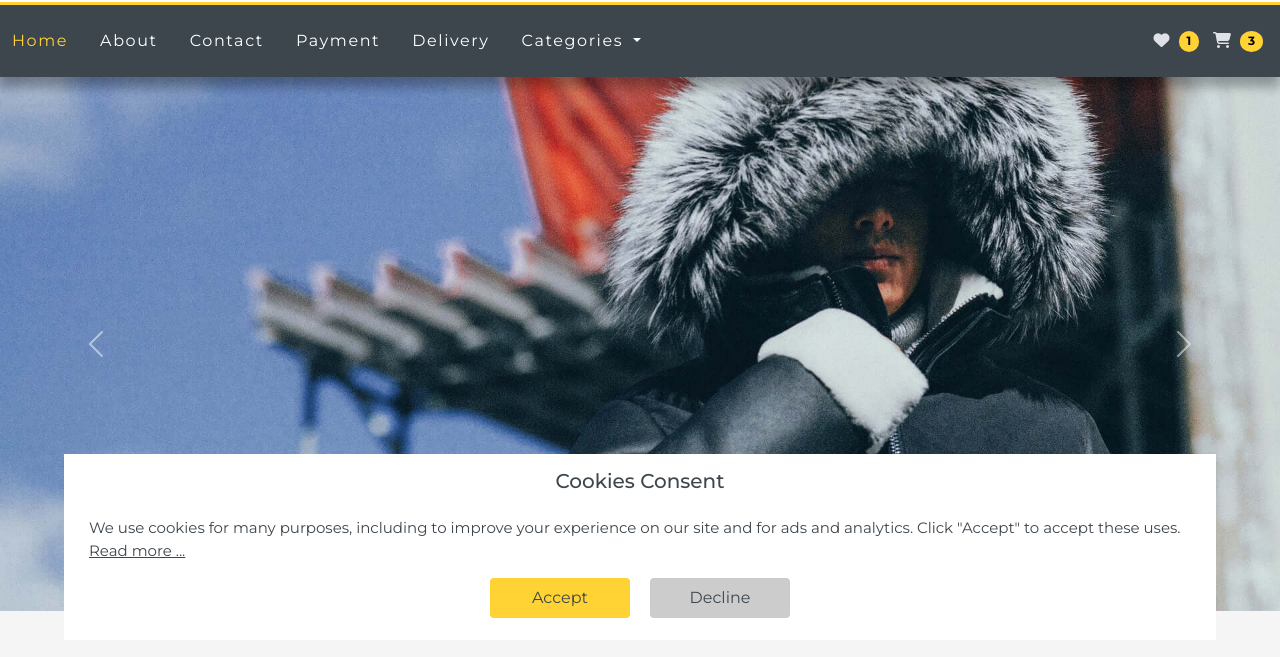
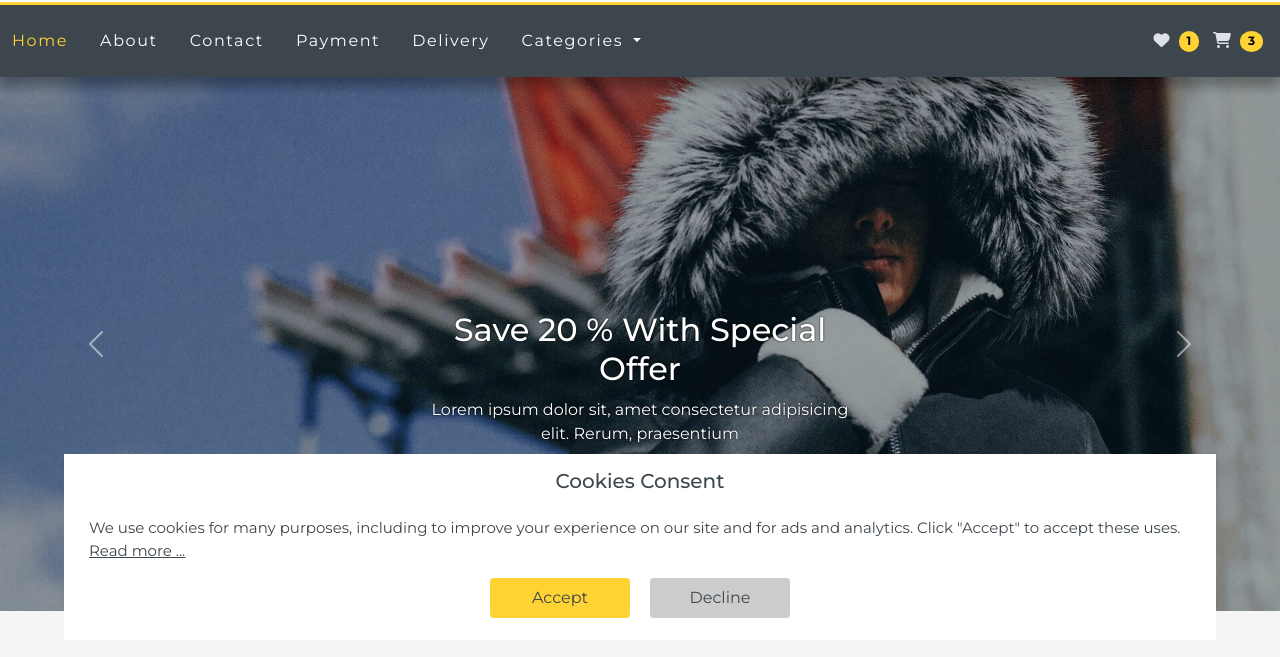
Before and after one commit to Beegood-b/online-shop, a plain HTML site: page index.html in a window 1280 px wide. Shown: the part 140-797 px from the top of the page. Drawn offline with nearby package versions, Linux system fonts and the light colour scheme.

Commit message:
slider background

```diff
--- a/assets/css/main.css
+++ b/assets/css/main.css
@@ -441,10 +441,32 @@ section {
 /* ========================== CAROUSEL ============================= */
 .carousel-caption {
   text-shadow: 0 0 2px rgb(0, 0, 1);
+  position: absolute;
+  top: 60%;
+  left: 50%;
+  transform: translate(-50%, -60%);
 }
 
 .carousel-caption .p {
   font-size: 1.5rem;
+}
+
+.carousel-inner {
+  position: relative;
+}
+
+.carousel-overlay {
+  position: absolute;
+  top: 0;
+  left: 0;
+  width: 100%;
+  height: 100%;
+  background-color: rgba(0, 0, 0, 0.3);
+}
+
+.carousel-caption h2,
+.carousel-caption p {
+  margin: 10px;
 }
 
 .product__offer {
--- a/index.html
+++ b/index.html
@@ -283,16 +283,19 @@
         <div class="carousel-inner">
           <div class="carousel__image carousel-item active">
             <img src="./assets/img/sliders/4.jpg" class="d-block w-100" alt="1" />
+          <div class="carousel-overlay">
             <div class="carousel-caption d-none d-md-block">
-              <h2>Save 20 % With Our Special Offer</h2>
+              <h2>Save 20 % With Special Offer</h2>
               <p>
                 Lorem ipsum dolor sit, amet consectetur adipisicing elit.
                 Rerum, praesentium
               </p>
             </div>
+            </div>
           </div>
           <div class="carousel-item" >
             <img src="./assets/img/sliders/1.jpg" class="d-block w-100" alt="2" />
+          <div class="carousel-overlay">
             <div class="carousel-caption d-none d-md-block">
               <h2>Woman Fashion</h2>
               <p>
@@ -301,8 +304,10 @@
               </p>
             </div>
           </div>
+          </div>
           <div class="carousel-item">
             <img src="./assets/img/sliders/2.jpg" class="d-block w-100" alt="3" />
+          <div class="carousel-overlay">
             <div class="carousel-caption d-none d-md-block">
               <h2>Extensive Product Assortment, Over 10,000 Items</h2>
               <p>
@@ -310,7 +315,8 @@
                 Rerum, praesentium
               </p>
             </div>
-        </div>
+          </div>
+          </div>
         <button class="carousel-control-prev" type="button" data-bs-target="#carousel" data-bs-slide="prev">
           <span class="carousel-control-prev-icon" aria-hidden="true"></span>
           <span class="visually-hidden">Previous</span>
```
